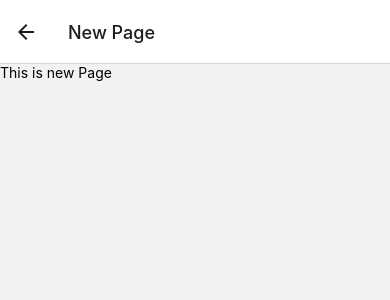
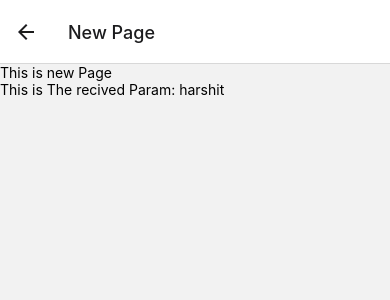
Before and after one commit to HarshitMishraGit/harshitkaapp, a React Native app: screen /Notes in a window 390 px wide. Both pictures are taken after a click on the button "GOT TO NEXT PAGE". Shown: the top 300 px of the page. Built offline with nearby package versions, Linux system fonts and the light colour scheme.

Commit message:
Stack Navigation with params

```diff
--- a/App.js
+++ b/App.js
@@ -15,7 +15,7 @@ export default function App() {
   return (
     <NavigationContainer>
       <stackNavigation.Navigator initialRouteName='Notes'>
-        <stackNavigation.Screen name='Notes' component={Notes} options={{title:"My notes"}} />
+        <stackNavigation.Screen name='Notes' component={Notes} options={{title:"My notes "}} />
         <stackNavigation.Screen name='NewPage' component={NewPage} options={{title:"New Page"}} />
       </stackNavigation.Navigator>
 </NavigationContainer>
--- a/components/NewPage.js
+++ b/components/NewPage.js
@@ -1,10 +1,12 @@
 import React from 'react';
 import {View, StyleSheet,Text} from 'react-native';
 
-const NewPage = () => {
+const NewPage = (props) => {
+    // console.log("This is the props which are recieving", props);
     return (
         <View>
             <Text>This is new Page</Text>
+            <Text>This is The recived Param: { props.route.params.name}</Text>
 
         </View>
     );
--- a/components/Notes.js
+++ b/components/Notes.js
@@ -38,7 +38,9 @@ const Notes = ({navigation}) => {
     <Text style={{marginTop:100}}></Text>
             <StatusBar style="auto" />
             <Button title='Got to next page' color={'black'} onPress={() => {
-              navigation.navigate('NewPage')
+              navigation.navigate('NewPage', {
+                name:"harshit"
+              })
             }}></Button>
       <Text>This is my first React Native app!!</Text>
       <TextInput placeholder='Enter something' onChangeText={(value)=>setvalue(value)}
```
